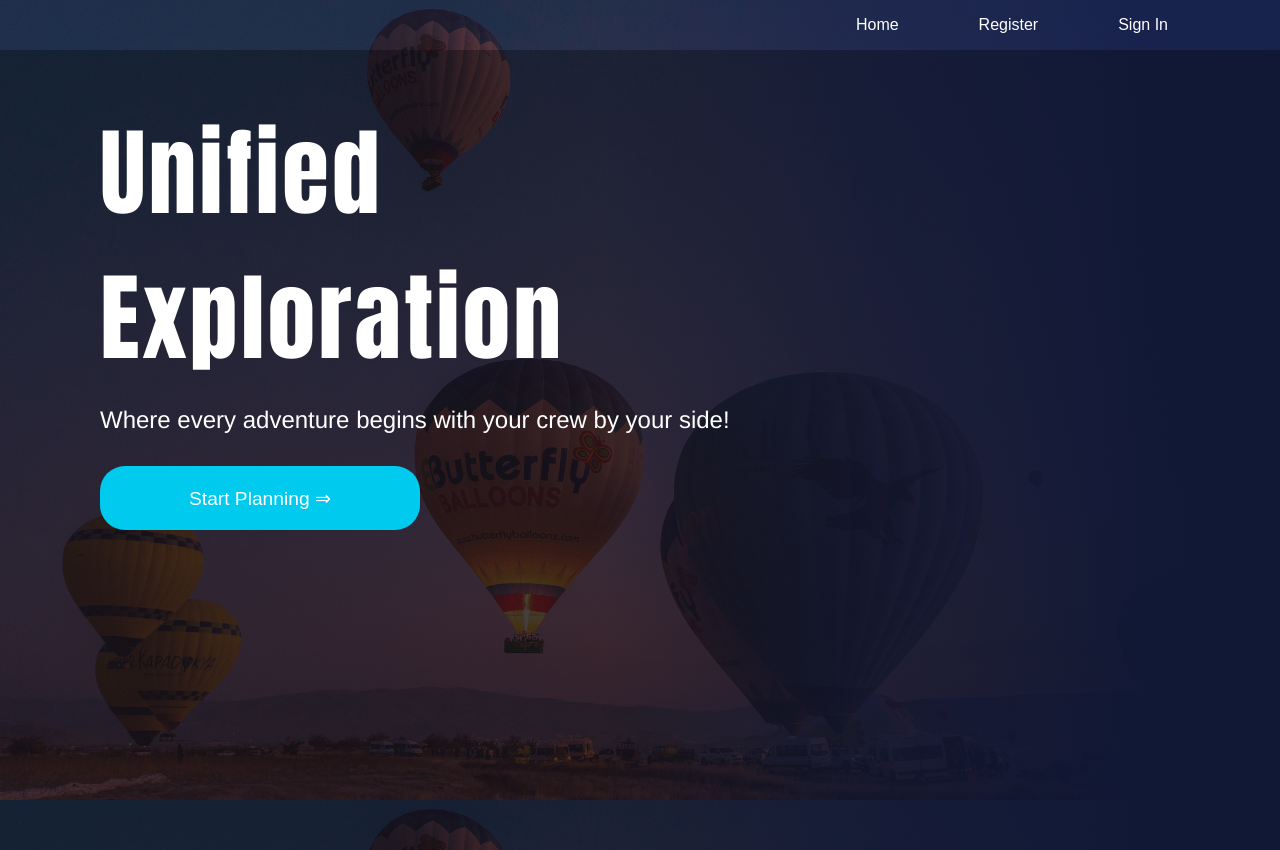
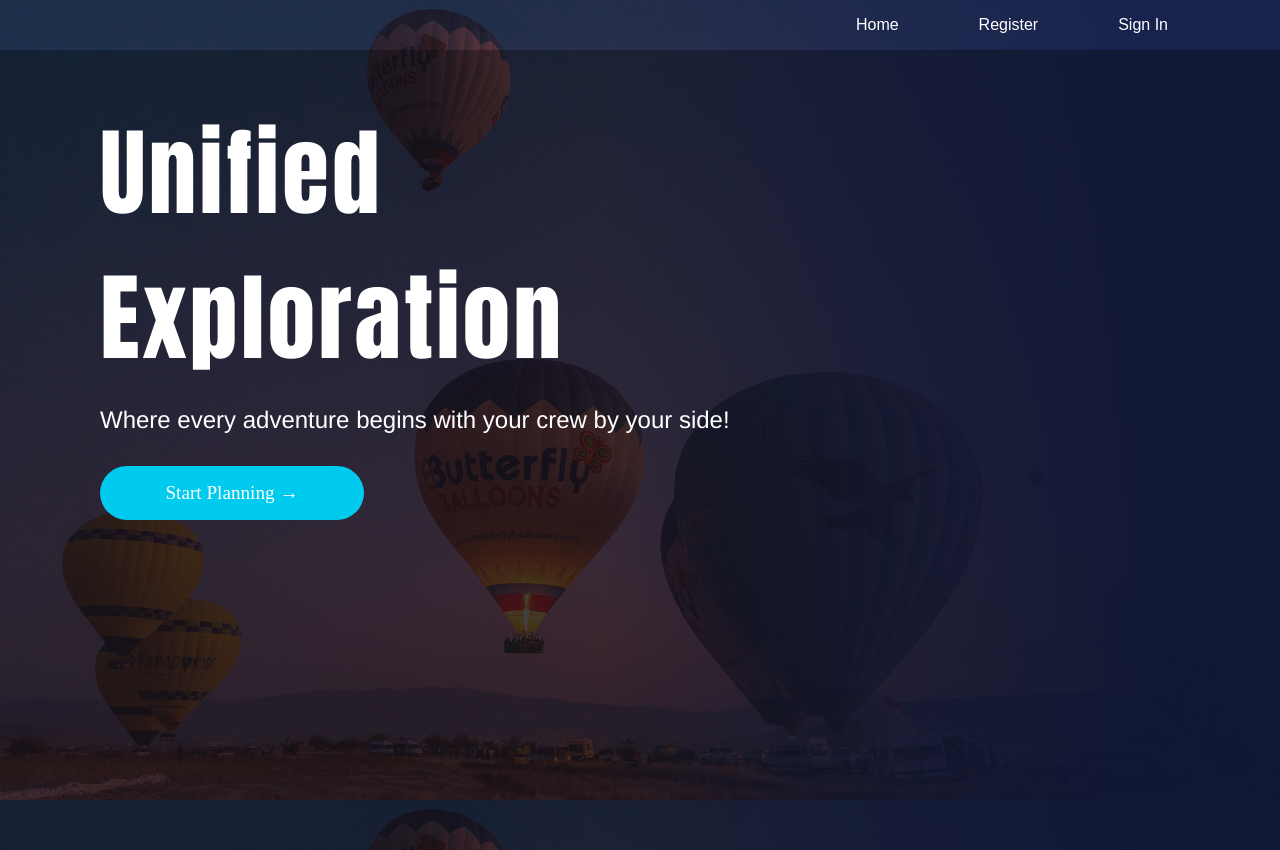
Before and after one commit to saraisa12/Frontend-WanderTogother, a React (Vite) app: page / in a window 1280 px wide. Built offline with nearby package versions, Linux system fonts and the light colour scheme.

Commit message:
minor fix

```diff
--- a/src/pages/Home/Home.css
+++ b/src/pages/Home/Home.css
@@ -53,12 +53,11 @@
   background-color: #00caee;
   color: white;
   border: none;
-  border-radius: 25px;
+  border-radius: 50px;
   font-size: 1.2rem;
   text-align: center;
   cursor: pointer;
-  width: 20pc;
-  height: 4pc;
+  width: 200px;
 }
 
 .start-planning-btn:hover {
--- a/src/pages/Home/Home.jsx
+++ b/src/pages/Home/Home.jsx
@@ -1,5 +1,6 @@
 import React from "react"
 import "./Home.css"
+import { Link } from "react-router-dom"
 
 const Home = () => {
   return (
@@ -14,7 +15,9 @@ const Home = () => {
           <p className="hero-subtitle">
             Where every adventure begins with your crew by your side!
           </p>
-          <button className="start-planning-btn">Start Planning ⇒</button>
+          <Link to="/list/trips" className="start-planning-btn">
+            Start Planning &rarr;
+          </Link>
         </div>
       </section>
     </div>
```
